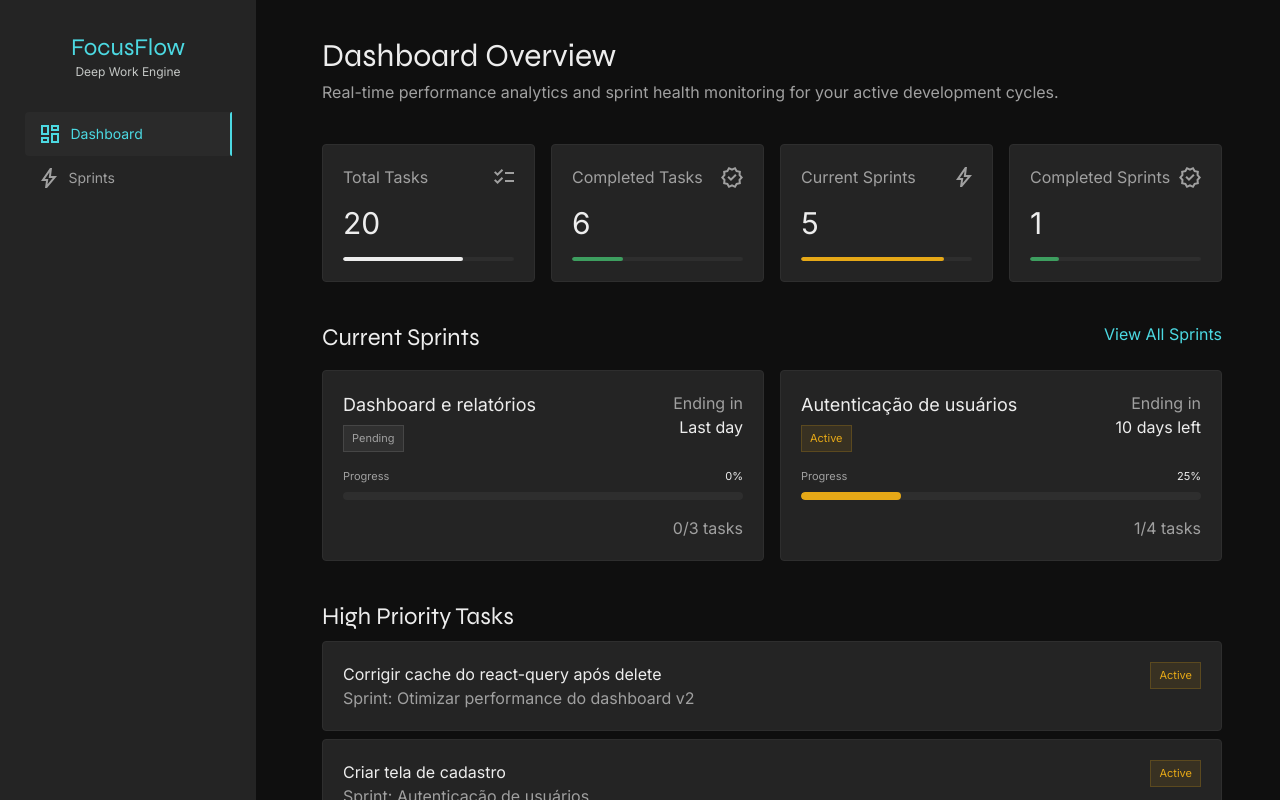
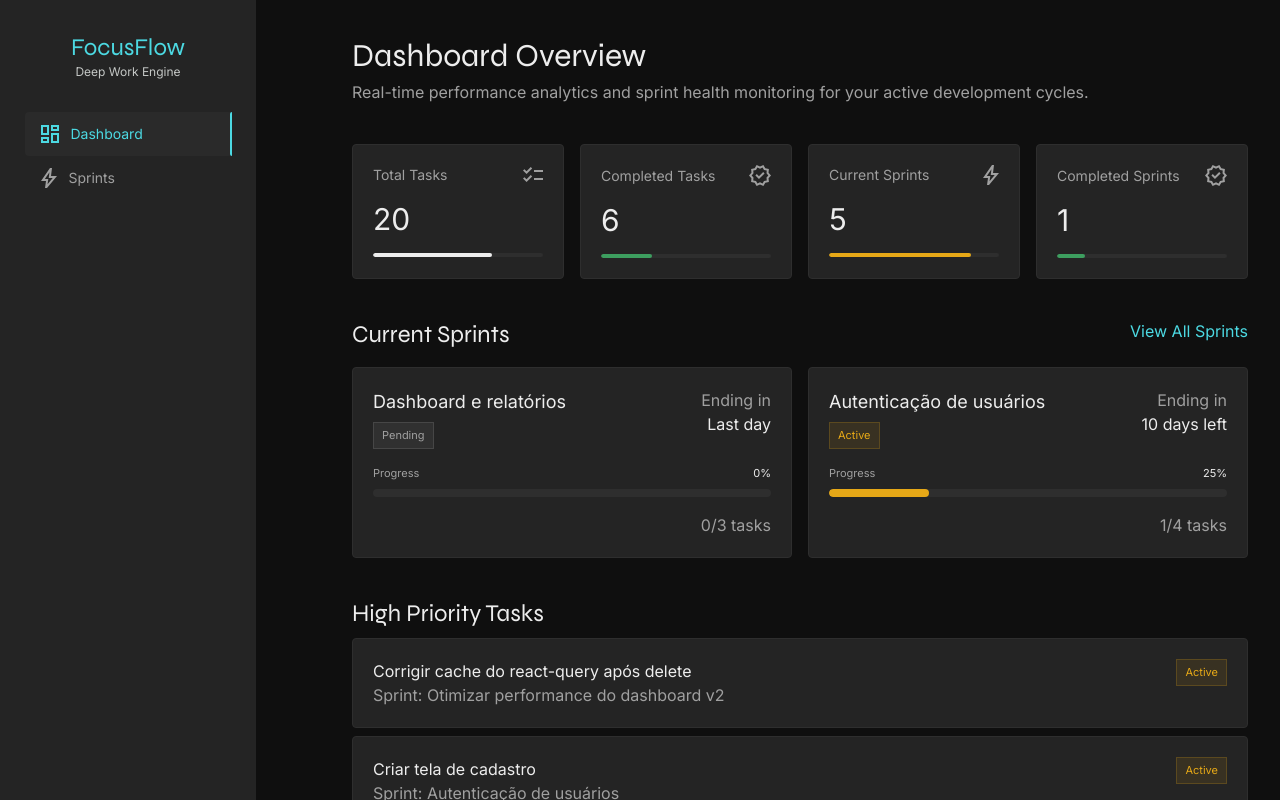
Before and after one commit to JoaoGustavo-dev/focusflow, a React (Vite) app: page / in a window 1280 px wide. Built offline with nearby package versions, Linux system fonts and the light colour scheme; data requests are answered from the project's data file.

Commit message:
fix(home): fix responsive layout on smaller screens (1280px)

```diff
--- a/src/components/ActiveSprintCard.jsx
+++ b/src/components/ActiveSprintCard.jsx
@@ -16,8 +16,11 @@ const ActiveSprintCard = ({
   return (
     <Card>
       <div className="flex justify-between">
-        <div className="flex min-w-0 flex-col items-start gap-1.5">
-          <CardTitle title={title} className="text-main text-lg" />
+        <div className="flex min-w-0 flex-col gap-1.5">
+          <CardTitle
+            title={title}
+            className="text-main min-w-0 truncate text-lg"
+          />
           <StatusBadge status={status} title={badgeTitle} />
         </div>
         <div className="flex shrink-0 flex-col items-end">
--- a/src/components/CardTitle.jsx
+++ b/src/components/CardTitle.jsx
@@ -1,5 +1,9 @@
 const CardTitle = ({ className, title }) => {
-  return <p className={className}>{title}</p>
+  return (
+    <p title={title} className={className}>
+      {title}
+    </p>
+  )
 }
 
 export default CardTitle
--- a/src/components/StatCard.jsx
+++ b/src/components/StatCard.jsx
@@ -5,9 +5,9 @@ import ProgressBar from './ProgressBar'
 const StatCard = ({ title, icon, number, color, size, progress }) => {
   return (
     <Card>
-      <div className="text-secondary flex items-center justify-between">
-        <CardTitle title={title} className="text-base" />
-        <p>{icon}</p>
+      <div className="text-secondary flex min-w-0 items-center justify-between">
+        <CardTitle title={title} className="truncate text-sm" />
+        <p className="shrink-0">{icon}</p>
       </div>
       <div>
         <p className="text-main text-3xl">{number}</p>
--- a/src/components/StatusBadge.jsx
+++ b/src/components/StatusBadge.jsx
@@ -1,7 +1,7 @@
 import { tv } from 'tailwind-variants'
 
 const badge = tv({
-  base: 'px-2 py-1 text-[11px] text-center border',
+  base: 'px-2 py-1 text-[11px] text-center border self-start',
   variants: {
     status: {
       active:
--- a/src/layouts/Layout.jsx
+++ b/src/layouts/Layout.jsx
@@ -5,7 +5,7 @@ const Layout = () => {
   return (
     <div className="bg-background grid h-screen w-screen grid-cols-[16rem_1fr] gap-16">
       <Sidebar />
-      <div className="home h-full min-w-0 flex-1 overflow-x-hidden overflow-y-auto">
+      <div className="home h-full min-w-0 flex-1 overflow-x-hidden overflow-y-auto p-8">
         <Outlet />
       </div>
     </div>
--- a/src/pages/Home.jsx
+++ b/src/pages/Home.jsx
@@ -5,7 +5,7 @@ import TaskPriorityCards from '../components/TaskPriorityCards'
 
 const Home = () => {
   return (
-    <div className="mr-14 flex flex-col gap-10 px-0.5 py-8">
+    <div className="flex flex-col gap-10">
       {/* Header */}
       <div>
         <Header
```
